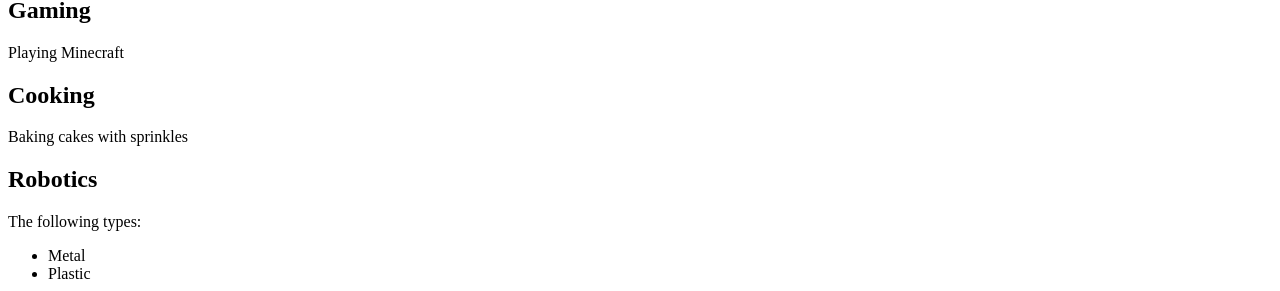
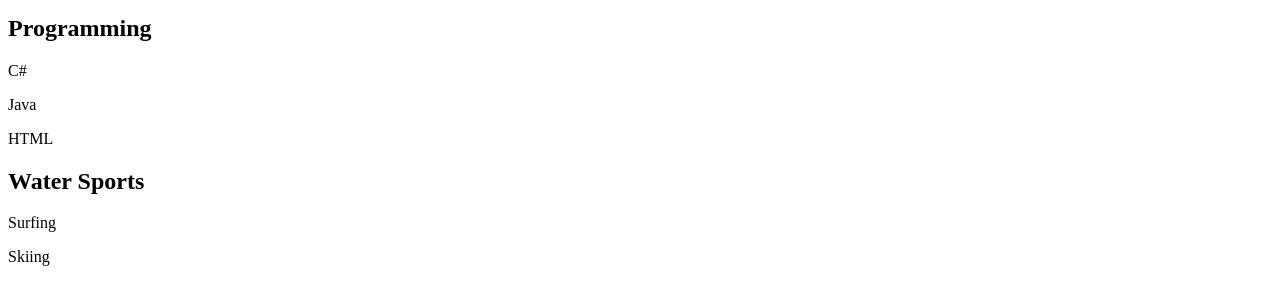
Before and after one commit to nacc-cis209-01013/first-demo-site-cdickens0201, a plain HTML site: page site/index.html in a window 1280 px wide. Shown: the part 181-472 px from the top of the page. Drawn offline with Linux system fonts and the light colour scheme.

Commit message:
Update index.html

```diff
--- a/site/index.html
+++ b/site/index.html
@@ -12,33 +12,37 @@
 
 
 <h1>About me</h1>
-<p>Some info about me. Maybe from my "about me" post in the discussion forum.</p>
+<p>Hello, I go to the University of Alabama. I'm majoring in MIS with a minor in computing technologies. I have two brothers. I played football lacrosse and hockey in high school. I enjoy golfing. I also like trying different foods.</p>
 
 <h1>Skills</h1>
 
-	<h2>Gaming</h2>
-	<p>Playing Minecraft</p>
+	<h2>Programming</h2>
+	<p>C#</p>
+	<p>Java</p>
+	<p>HTML</p>
 
-	<h2>Cooking</h2>
-	<p>Baking cakes with sprinkles</p>
+	<h2>Water Sports</h2>
+	<p>Surfing</p>
+	<p>Skiing</p>
 
-	<h2>Robotics</h2>
+	<h2>Sports</h2>
 	<p>The following types:
 		<ul>
-			<li>Metal</li>
-			<li>Plastic</li>
+			<li>Hockey</li>
+			<li>Lacrosse</li>
+			<li>Football</li>
 		</ul>
 	</p>
 
 
 <h1>Experience</h1>
-<h2>Landscaping</h2>
-Landscaper and Bookkeeper
-<p>Help with landscaping and bookkeeping</p>
+<h2>Postmates</h2>
+Delivery Driver
+<p>Delivered customers food</p>
 
-<h2>Math</h2>
-Teaching Assistant
-<p>Helped grade papers</p>
+<h2>Chef</h2>
+Oak and Embers chef
+<p>Helped cook food</p>
 
 
 
```
